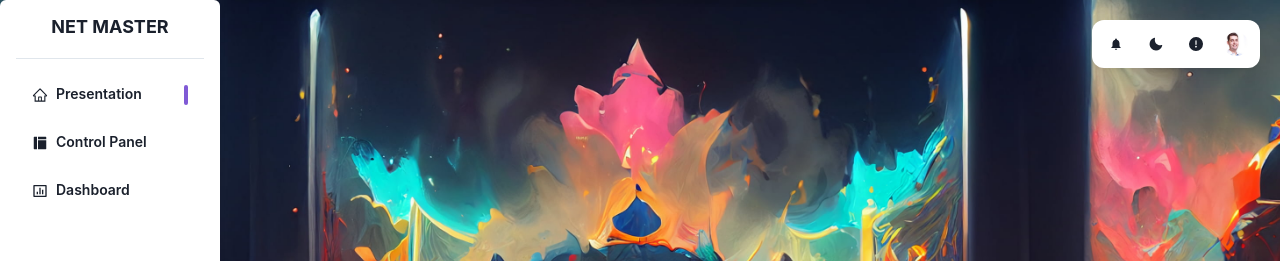
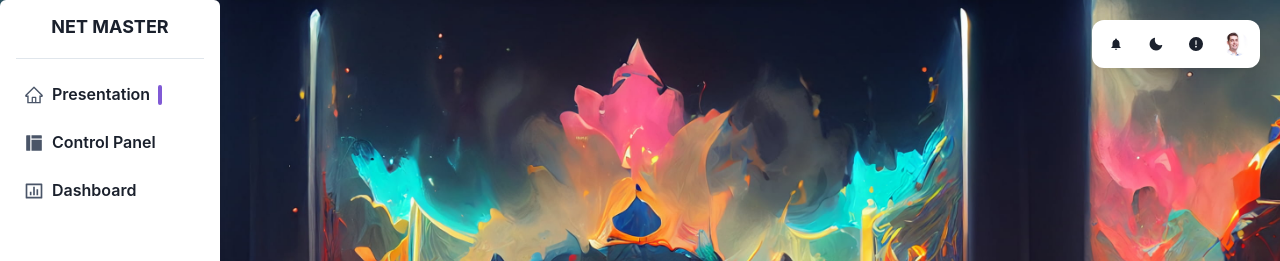
Before and after one commit to Higor-Matos/NetMasterFrontEnd, a React (Vite) app: page / in a window 1280 px wide. Both pictures are taken after a click on the button "Start". Shown: the top 261 px of the page. Built offline with nearby package versions, Linux system fonts and the light colour scheme.

Commit message:
"Sidebar melhorada"

```diff
--- a/src/components/DesktopSidebar/index.tsx
+++ b/src/components/DesktopSidebar/index.tsx
@@ -6,6 +6,7 @@ import {
   Divider,
   Spacer,
   useColorMode,
+  useColorModeValue,
 } from "@chakra-ui/react";
 import { IconType } from "react-icons";
 import { MenuButton } from "../index";
@@ -34,6 +35,7 @@ const DesktopSidebar = ({
   renderIndicator,
 }: DesktopSidebarProps) => {
   const { colorMode } = useColorMode();
+  const headingColor = useColorModeValue("gray.800", "white");
 
   return (
     <Box
@@ -50,14 +52,20 @@ const DesktopSidebar = ({
       borderRadius="md"
     >
       <VStack spacing="2" alignItems="stretch">
-        <Heading size="sm" mb="1" textAlign="center" fontSize="lg">
+        <Heading
+          size="sm"
+          mb="1"
+          textAlign="center"
+          fontSize={{ base: "md", md: "lg" }}
+          color={headingColor}
+        >
           <strong style={{ fontWeight: "bold" }}>NET</strong> MASTER
         </Heading>
         <Divider as="hr" borderColor="gray.300" my={2} />
         {menuItems.map((item) => (
           <MenuButton
             key={item.text}
-            bg={item.page === currentPage ? "gray.200" : ""}
+            bg={item.page === currentPage ? item.hoverColor : ""}
             {...item}
             renderIndicator={renderIndicator}
           />
--- a/src/components/MenuButton/index.tsx
+++ b/src/components/MenuButton/index.tsx
@@ -1,40 +1,61 @@
 import React from "react";
-import { Button, Icon, Text, IconProps, HStack, Box } from "@chakra-ui/react";
+import {
+  Button,
+  Icon,
+  HStack,
+  Text,
+  useColorModeValue,
+} from "@chakra-ui/react";
+import { IconType } from "react-icons";
+import Indicator from "./Indicator";
 
-interface MenuButtonProps {
+type MenuButtonProps = {
   text: string;
-  icon: React.ComponentType<IconProps>;
+  icon: IconType;
   onClick: () => void;
   page: string;
-  renderIndicator: (page: string) => JSX.Element | null;
-  iconColor: string;
-}
+  bgColor: string;
+  hoverColor: string;
+  renderIndicator: (page: string) => JSX.Element;
+  iconColor?: string;
+};
 
-const MenuButton: React.FC<MenuButtonProps> = ({
+const MenuButton = ({
   text,
-  icon: IconComponent,
+  icon,
   onClick,
   page,
+  bgColor,
+  hoverColor,
   renderIndicator,
   iconColor,
-}) => (
+}: MenuButtonProps) => {
+  const textColor = useColorModeValue("gray.800", "white");
+  const defaultIconColor = useColorModeValue("gray.600", "gray.300");
+  const fontSize = { base: "sm", md: "md" };
+
+  return (
     <Button
-    leftIcon={<Icon as={IconComponent} boxSize="16px" color={iconColor} />}
       variant="ghost"
-    fontSize="sm"
-    fontWeight="semibold"
-    textAlign="left"
+      justifyContent="flex-start"
+      isFullWidth
       onClick={onClick}
-    width="100%"
-    alignItems="center"
       borderRadius="md"
+      py="3"
+      px="2"
+      _hover={{ bg: hoverColor }}
+      _active={{ bg: bgColor }}
+      _focus={{ boxShadow: "none" }}
     >
-    <HStack spacing={2} flex="1">
-      <Text>{text}</Text>
-      <Box flex="1" />
+      <HStack spacing="2">
+        <Icon as={icon} boxSize="20px" color={iconColor || defaultIconColor} />
+        <Text fontSize={fontSize} color={textColor}>
+          {text}
+        </Text>
+      </HStack>
       {renderIndicator(page)}
-    </HStack>
     </Button>
   );
+};
 
 export default MenuButton;
--- a/src/components/SidebarDrawer/index.tsx
+++ b/src/components/SidebarDrawer/index.tsx
@@ -29,7 +29,7 @@ const SidebarDrawer = ({
   renderIndicator,
 }: SidebarDrawerProps) => {
   const { colorMode } = useColorMode();
-  const iconColor = useColorModeValue("gray.800", "white");
+  const headingColor = useColorModeValue("gray.800", "white");
 
   return (
     <Drawer isOpen={isOpen} onClose={onClose} placement="left" size="xs">
@@ -40,7 +40,13 @@ const SidebarDrawer = ({
       >
         <DrawerCloseButton />
         <VStack spacing="4" alignItems="stretch" padding="4">
-          <Heading size="lg" mb="2" textAlign="center" fontSize="md">
+          <Heading
+            size="lg"
+            mb="2"
+            textAlign="center"
+            fontSize={{ base: "md", md: "lg" }}
+            color={headingColor}
+          >
             NET MASTER
           </Heading>
           <Divider borderColor="gray.300" my={2} />
@@ -52,10 +58,9 @@ const SidebarDrawer = ({
               onClick={item.onClick}
               page={item.page}
               renderIndicator={renderIndicator}
-              iconColor={iconColor}
+              iconColor={headingColor}
             />
           ))}
-
           <Spacer />
         </VStack>
       </DrawerContent>
```
Lines whose indentation alone changed are shown as unchanged.
